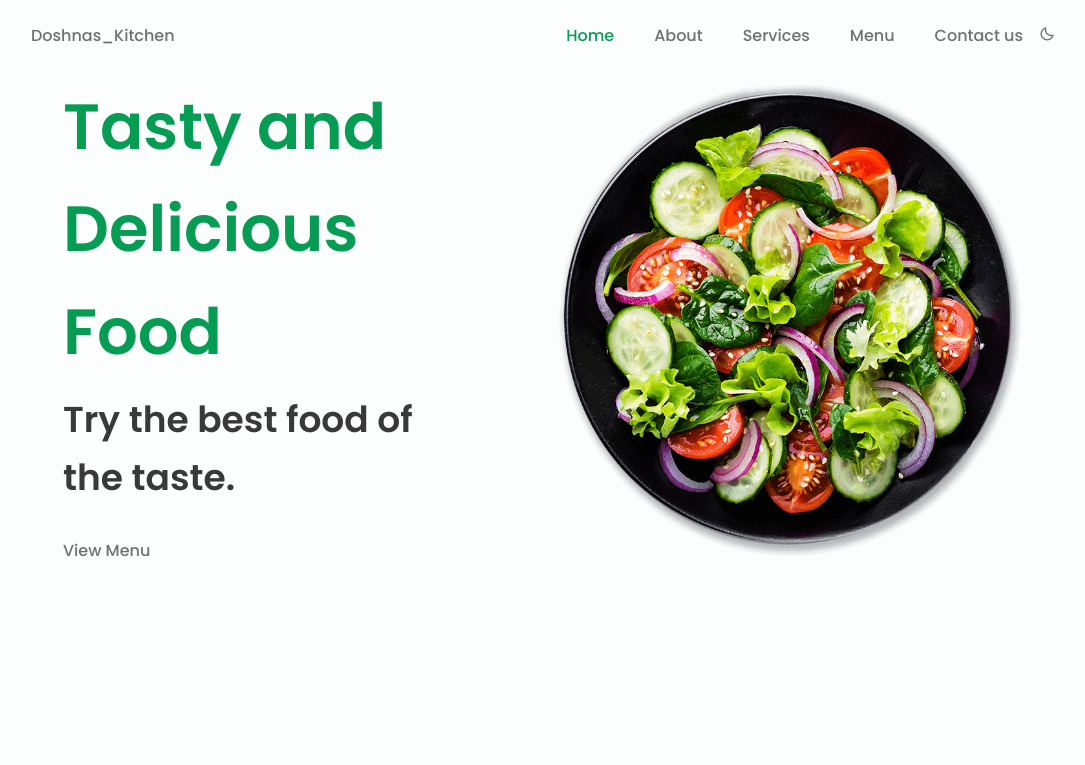
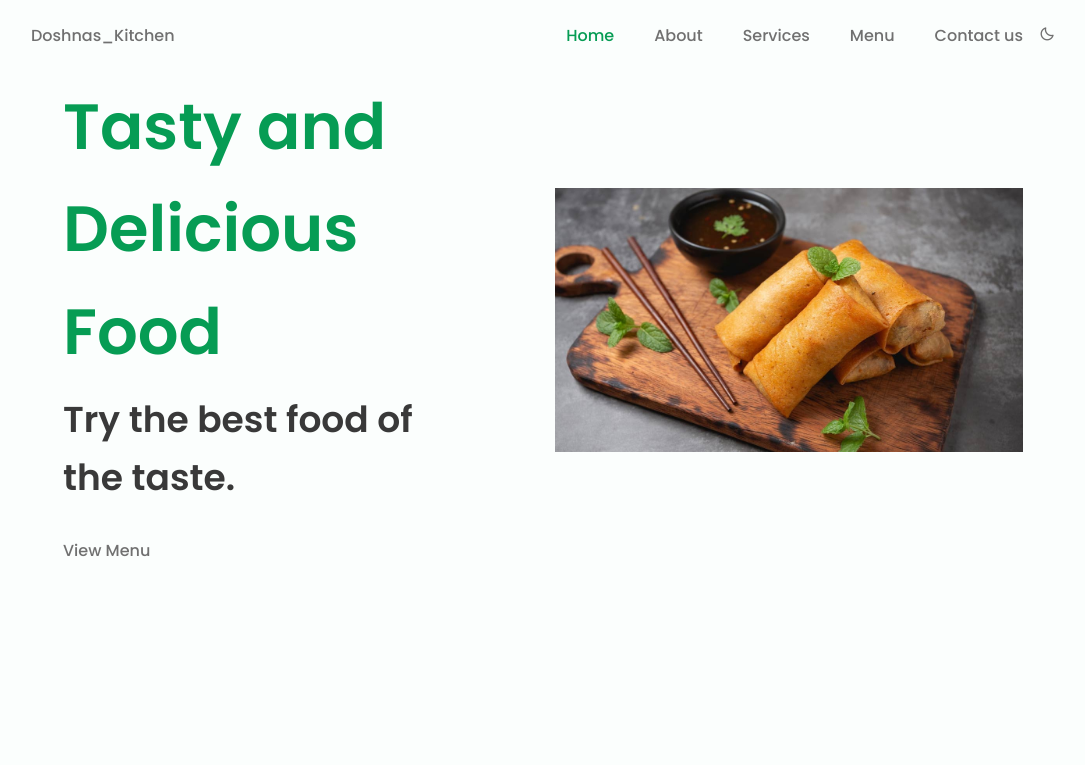
Before and after one commit to ManiKantamaddi2003/restaurant_doshna, a plain HTML site: page responsive-website-restaurant-main/index.html in a window 1280 px wide. Shown: the top 765 px of the page, without its empty margins (97-1182 px from the left). Drawn offline with nearby package versions, Linux system fonts and the light colour scheme.

Commit message:
Update index.html

```diff
--- a/responsive-website-restaurant-main/index.html
+++ b/responsive-website-restaurant-main/index.html
@@ -52,7 +52,7 @@
                         <a href="#menu" class="nav__link">View Menu</a>
                     </div>
 
-                    <img src="assets/img/home.png" alt="" class="home__img">
+                    <img src="assets/img/veg-spring-rolls.jpg" alt="" class="home__img">
                 </div>
             </section>
 
```
